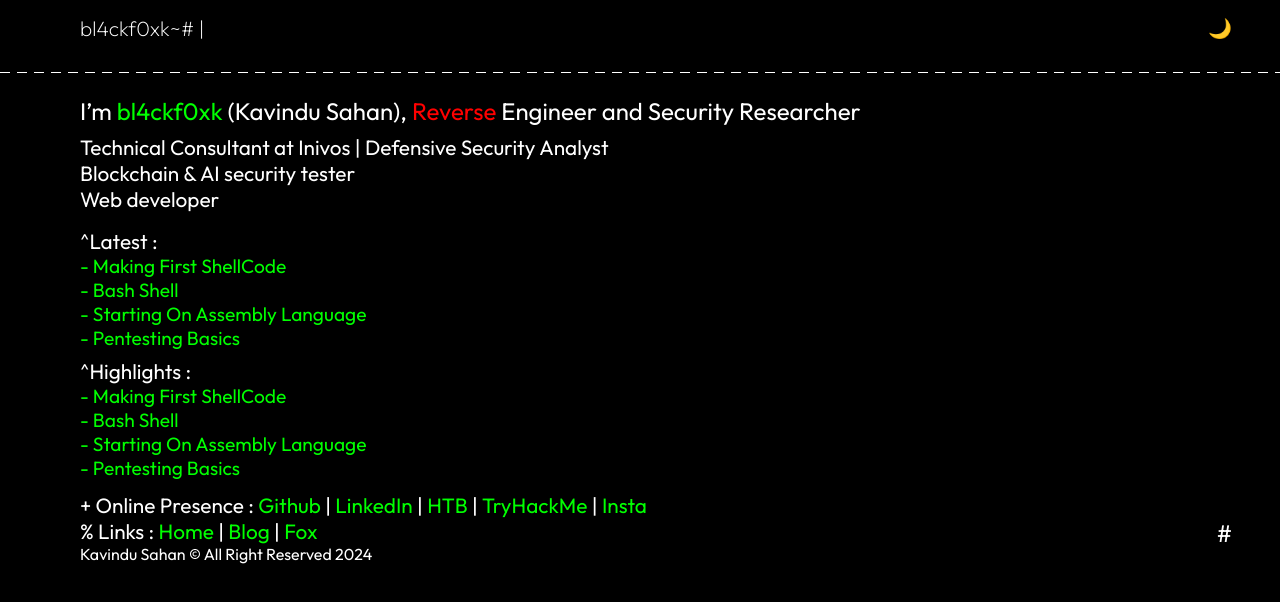
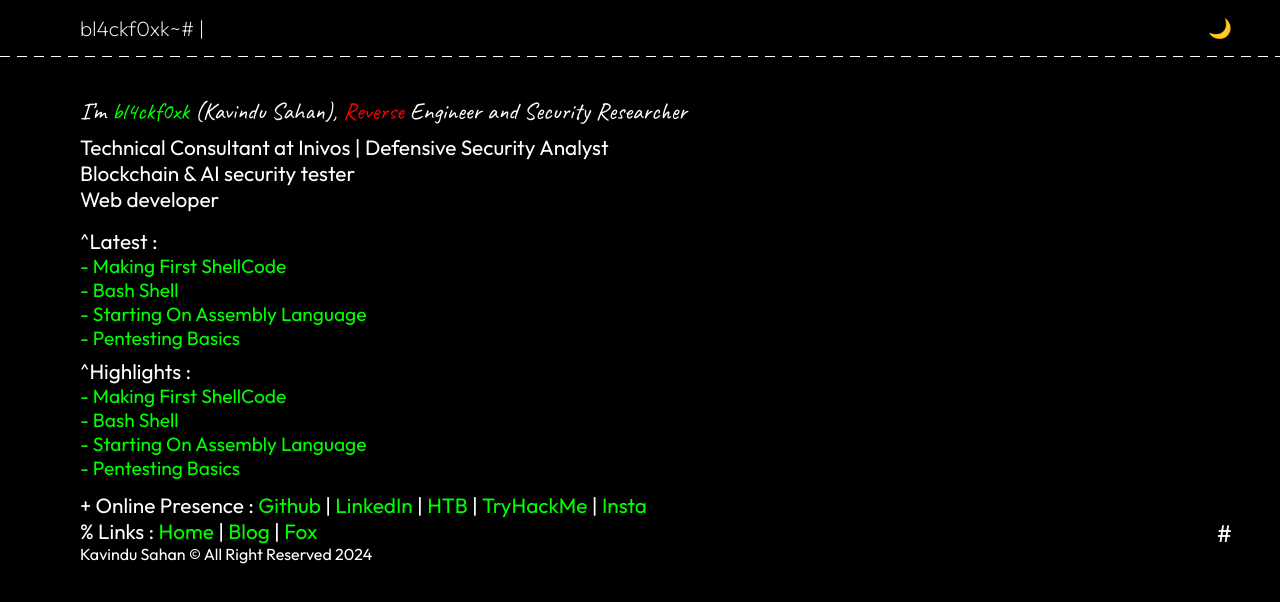
Before and after one commit to BL4CKF0Xk/BL4CKF0Xk.github.io, a React (Create React App) app: page / in a window 1280 px wide. Shown: the top 602 px of the page. Built offline with nearby package versions, Linux system fonts and the light colour scheme; a web font is replaced by a local one.

Commit message:
bug fixes

```diff
--- a/src/components/Hero.js
+++ b/src/components/Hero.js
@@ -10,8 +10,8 @@ function Hero() {
         <div className={styles.detail}>
           <div className={styles.firstpara}>
             <p>
-              I’m <span style={{ color: "#00ff00" }}>bl4ckf0xk</span> (Kavindu
-              Sahan), <span style={{ color: "red" }}>Reverse</span> Engineer and
+              I’m <span style={{ color: "#00ff00", fontFamily: '"Caveat", sans-serif' }}>bl4ckf0xk</span> (Kavindu
+              Sahan), <span style={{ color: "red", fontFamily: '"Caveat", sans-serif' }}>Reverse</span> Engineer and
               Security Researcher
             </p>
           </div>
--- a/src/components/Hero.module.css
+++ b/src/components/Hero.module.css
@@ -21,6 +21,10 @@
     top: 20%;
     left: 5rem;
     text-align: left;
+}
+
+.firstpara p{
+    font-family: "Caveat", sans-serif;
 }
 
 .latest{
--- a/src/components/Navbar.module.css
+++ b/src/components/Navbar.module.css
@@ -20,7 +20,7 @@
      position: fixed;
      width: 100%;
      z-index: 10;
-    margin-top: 4.5rem;
+    margin-top: 3.5rem;
 }
 
 .header-bg{
--- a/src/components/ProjectDash.module.css
+++ b/src/components/ProjectDash.module.css
@@ -1,7 +1,7 @@
 .projectdash{
     align-items:start;
     padding-left: 5rem;
-    padding-top: 5vh;
+    padding-top: 6vh;
 }
 
 .cards{
@@ -46,7 +46,7 @@
 @media screen and (max-width:640px){
     .projectdash{
         padding-left: 2rem;
-        padding-top: 5vh;
+        padding-top: 6vh;
     }
     .cards{
         width: 20vh;
--- a/src/routes/projects/blogpost.module.css
+++ b/src/routes/projects/blogpost.module.css
@@ -5,7 +5,7 @@
 }
 
 .con {
-  padding: 2vh 6vh 0 7.5vh;
+  padding: 5vh 6vh 0 7.5vh;
 }
 
 .code {
@@ -105,7 +105,7 @@ h4 {
 
 @media screen and (max-width: 640px) {
   .con {
-    padding: 4vh 2vh 0 2vh;
+    padding: 7vh 2vh 0 2vh;
   }
 
   .headingblog {
```
Also changed, not shown: 2 other files (tests, documents, lock files or other folders).
